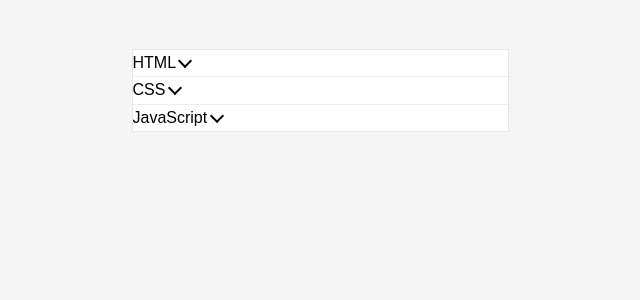
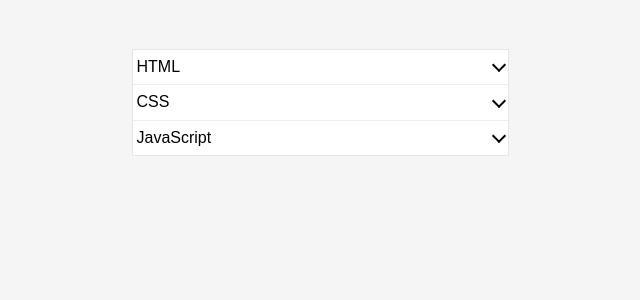
Before and after one commit to jasonluo07/ui-accordion, a React (Vite) app: page / in a window 1280 px wide. Shown: the top 300 px of the page, without its empty margins (320-960 px from the left). Built offline with nearby package versions, Linux system fonts and the light colour scheme.

Commit message:
Add button styles to Accordion component

```diff
--- a/src/components/Accordion.module.css
+++ b/src/components/Accordion.module.css
@@ -16,6 +16,21 @@
   border-top: 1px solid #eee;
 }
 
+.itemTitle {
+  display: flex;
+  justify-content: space-between;
+  align-items: center;
+  border: none;
+  background: none;
+  cursor: pointer;
+  font-weight: 500;
+  padding: 4px;
+}
+
+.itemTitle:hover {
+  background-color: #eee;
+}
+
 .icon {
   border: solid currentcolor;
   border-width: 0 2px 2px 0;
--- a/src/components/Accordion.tsx
+++ b/src/components/Accordion.tsx
@@ -24,9 +24,9 @@ const Accordion = ({ sections }: AccordionProps) => {
 
         return (
           <div className={styles.item} key={value}>
-            <div onClick={handleToggle}>
+            <button className={styles.itemTitle} onClick={handleToggle}>
               {title} <span className={clsx(styles.icon, { [styles.iconRotated]: isOpen })} />
-            </div>
+            </button>
             <div hidden={!isOpen}>{content}</div>
           </div>
         );
```
